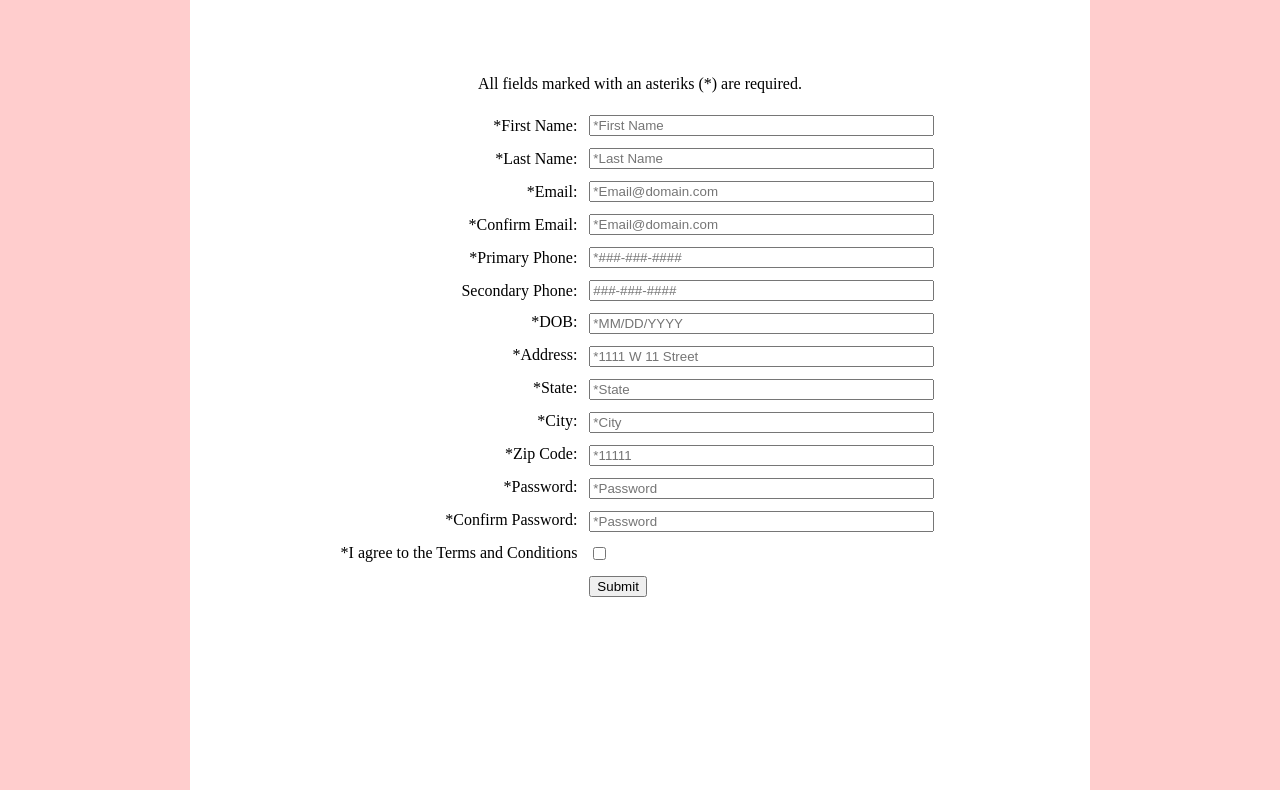
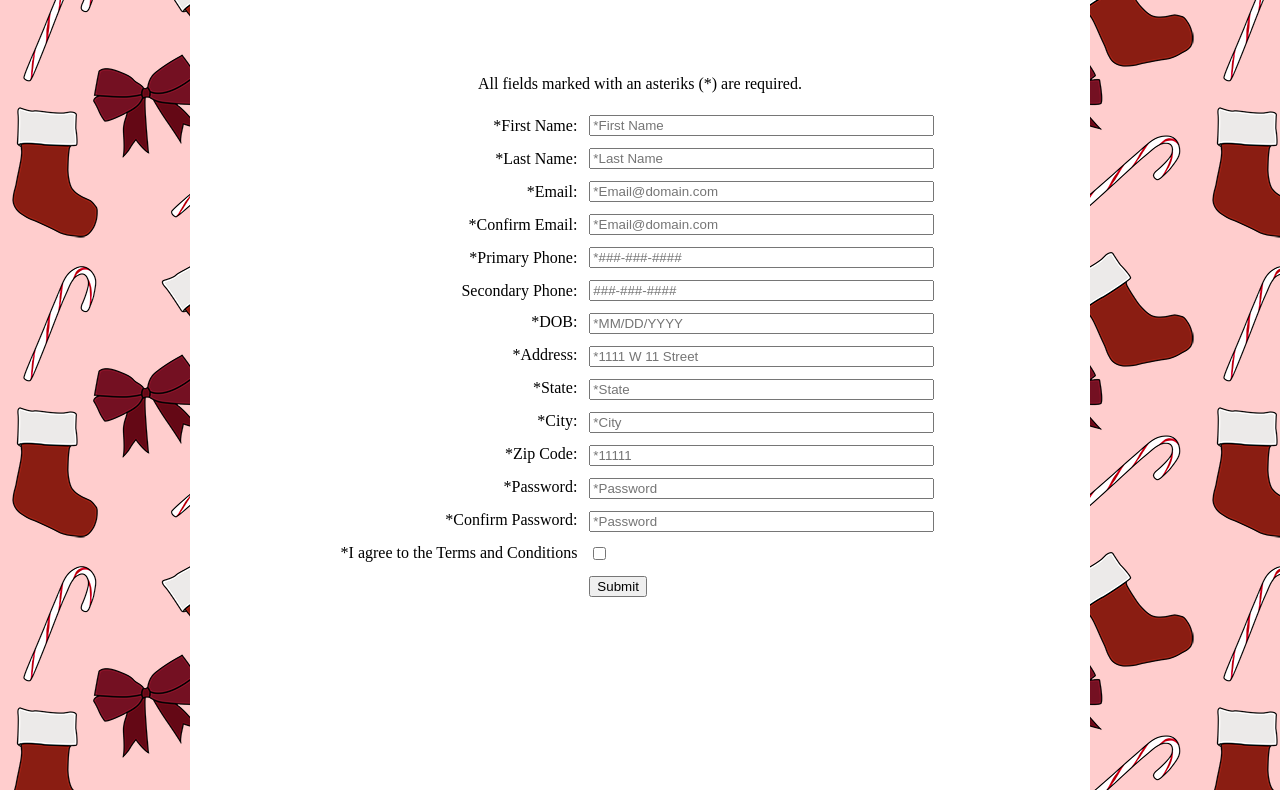
Before and after one commit to Nullrusty/GRA1751, a plain HTML site: page gra1751p7JoseMarrero2024-final/index.html in a window 1280 px wide. Shown: the part 353-1143 px from the top of the page. Drawn offline with Linux system fonts and the light colour scheme.

Commit message:
Add files via upload

```diff
--- a/gra1751p7JoseMarrero2024-final/styles.css
+++ b/gra1751p7JoseMarrero2024-final/styles.css
@@ -1,5 +1,6 @@
 @charset "utf-8";
 body {
+	background-image: url("images/christmas_shop_pattern-300px.png");
 	background-color: #FFCDCD;
 }
 header {
```
Also changed, not shown: gra1751p7JoseMarrero2024-final/images/christmas_shop_pattern-1000px.jpg (added), gra1751p7JoseMarrero2024-final/images/christmas_shop_pattern-300px.png (added), gra1751p7JoseMarrero2024-final/images/christmas_shop_pattern-500px.jpg (added), gra1751p7JoseMarrero2024-final/images/christmas_shop_pattern-original.jpg (added), gra1751p7JoseMarrero2024-final/images/christmas_shop_pattern.png (added).
